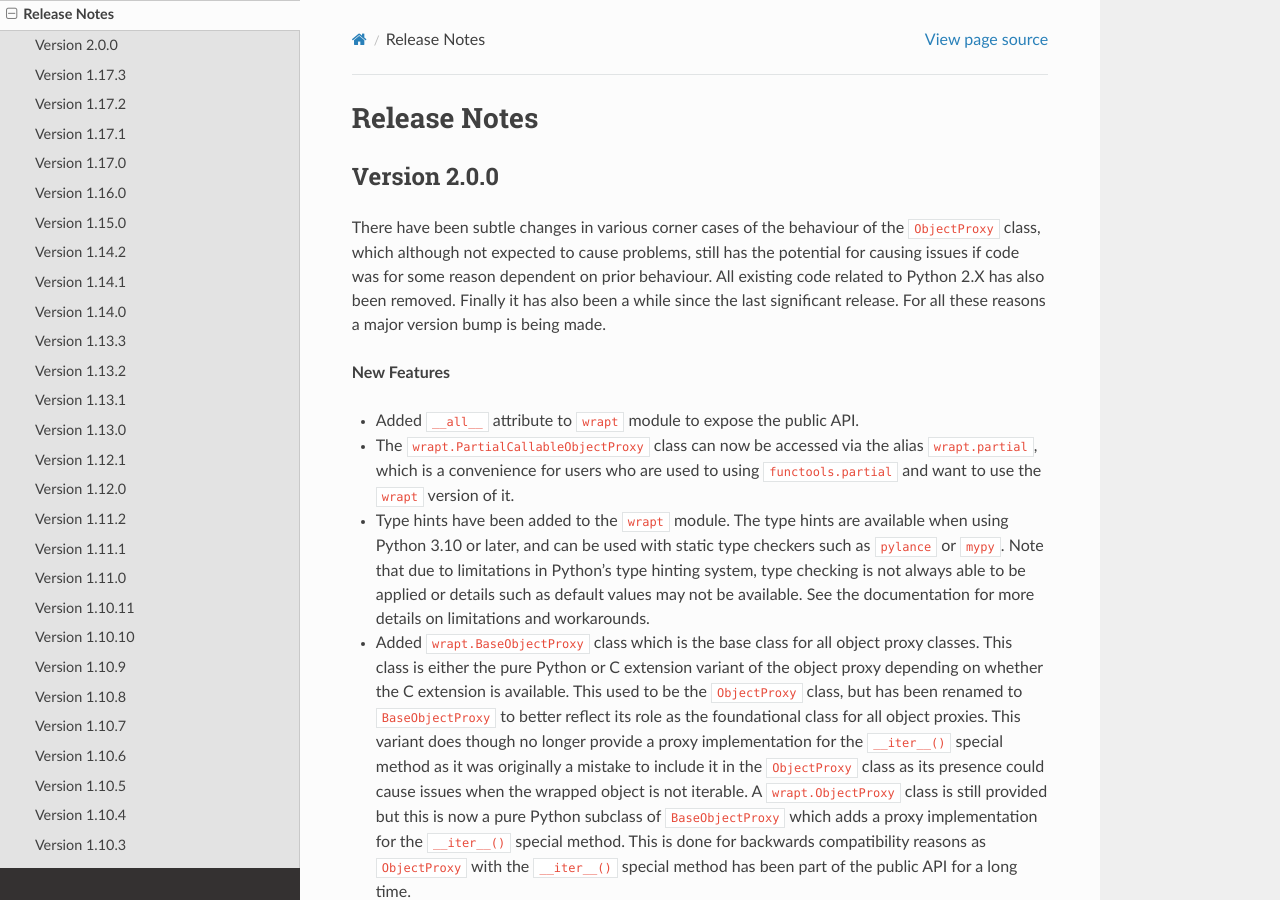
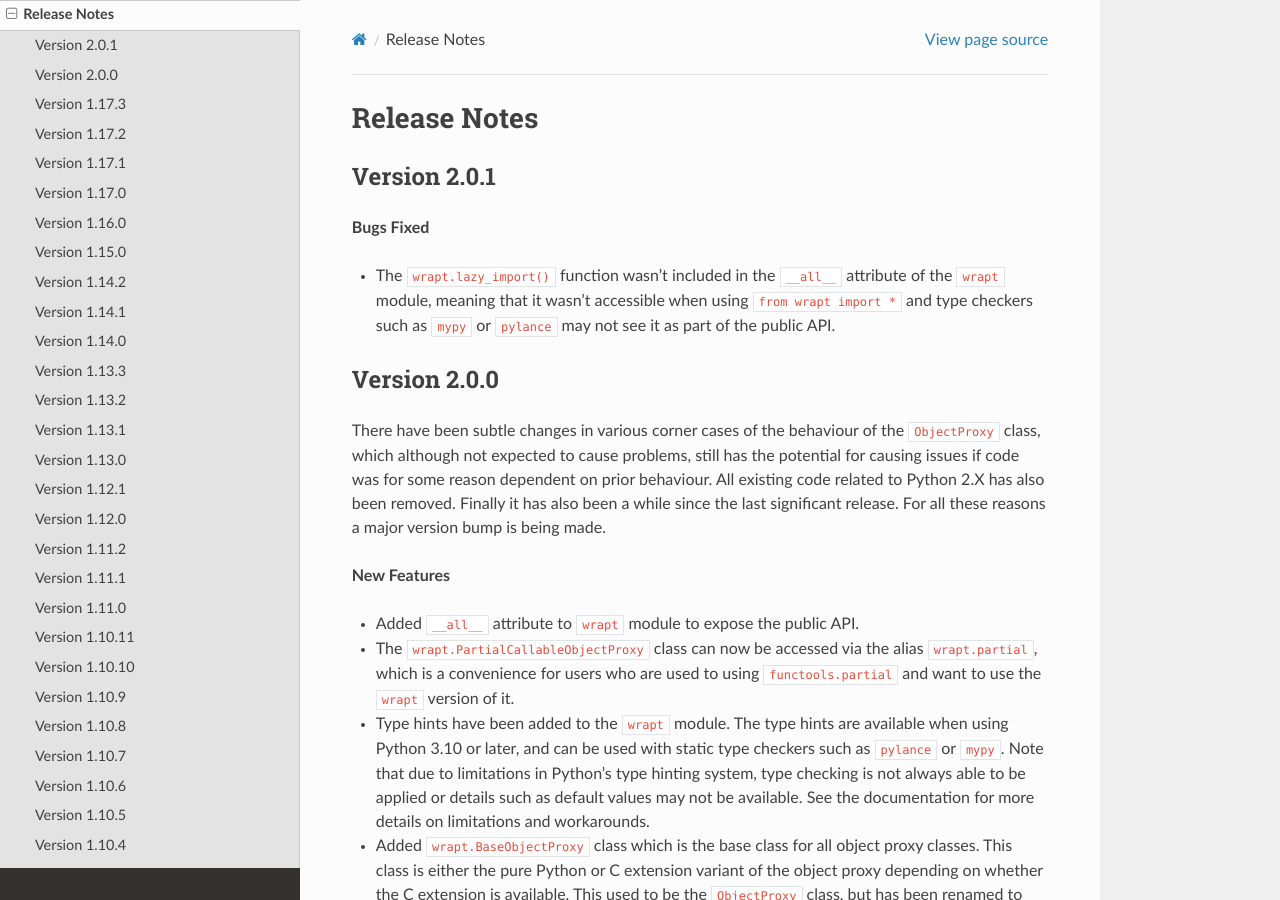
Before and after one commit to GrahamDumpleton/wrapt, a Sphinx documentation site: the page built from docs/changes.rst, in a window 1280 px wide and 900 px high. Built offline with Sphinx 7.4.7 and the Read the Docs theme 3.1.0, drawn with Linux system fonts in a browser that asks for light colours.

Commit message:
Missing lazy_import in public API declaration.

```diff
--- a/docs/changes.rst
+++ b/docs/changes.rst
@@ -1,8 +1,18 @@
 Release Notes
 =============
 
+Version 2.0.1
+-------------
+
+**Bugs Fixed**
+
+* The ``wrapt.lazy_import()`` function wasn't included in the
+  ``__all__`` attribute of the ``wrapt`` module, meaning that it wasn't
+  accessible when using ``from wrapt import *`` and type checkers such as
+  ``mypy`` or ``pylance`` may not see it as part of the public API.
+
 Version 2.0.0
---------------
+-------------
 
 There have been subtle changes in various corner cases of the behaviour of the
 ``ObjectProxy`` class, which although not expected to cause problems, still has
--- a/src/wrapt/__init__.py
+++ b/src/wrapt/__init__.py
@@ -2,7 +2,7 @@
 Wrapt is a library for decorators, wrappers and monkey patching.
 """
 
-__version_info__ = ("2", "0", "0")
+__version_info__ = ("2", "0", "1")
 __version__ = ".".join(__version_info__)
 
 from .__wrapt__ import (
@@ -53,6 +53,7 @@ __all__ = (
     "when_imported",
     "apply_patch",
     "function_wrapper",
+    "lazy_import",
     "patch_function_wrapper",
     "resolve_path",
     "transient_function_wrapper",
```
